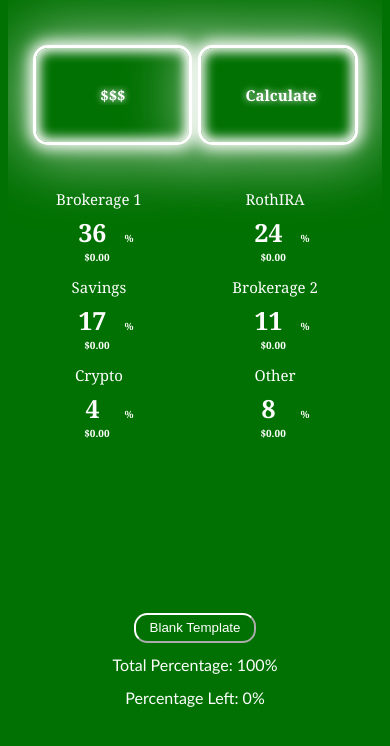
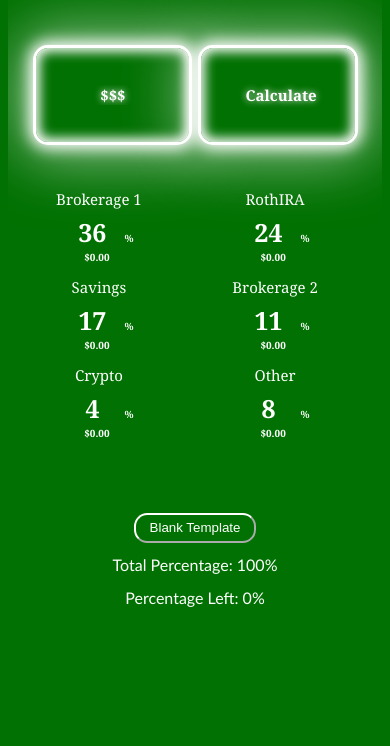
Before and after one commit to Chaissonc/Urtax, a plain HTML site: page main.html in a window 390 px wide. Shown: the part 80-826 px from the top of the page. Drawn offline with Linux system fonts and the light colour scheme.

Commit message:
Update 5.71
Fixed Bottom Spacing In Iphone

```diff
--- a/style.css
+++ b/style.css
@@ -284,3 +284,6 @@ a{
   font-size: 25px;
    margin-top: -10px;
 }
+.center{
+  margin-top: -100px;
+}
```
